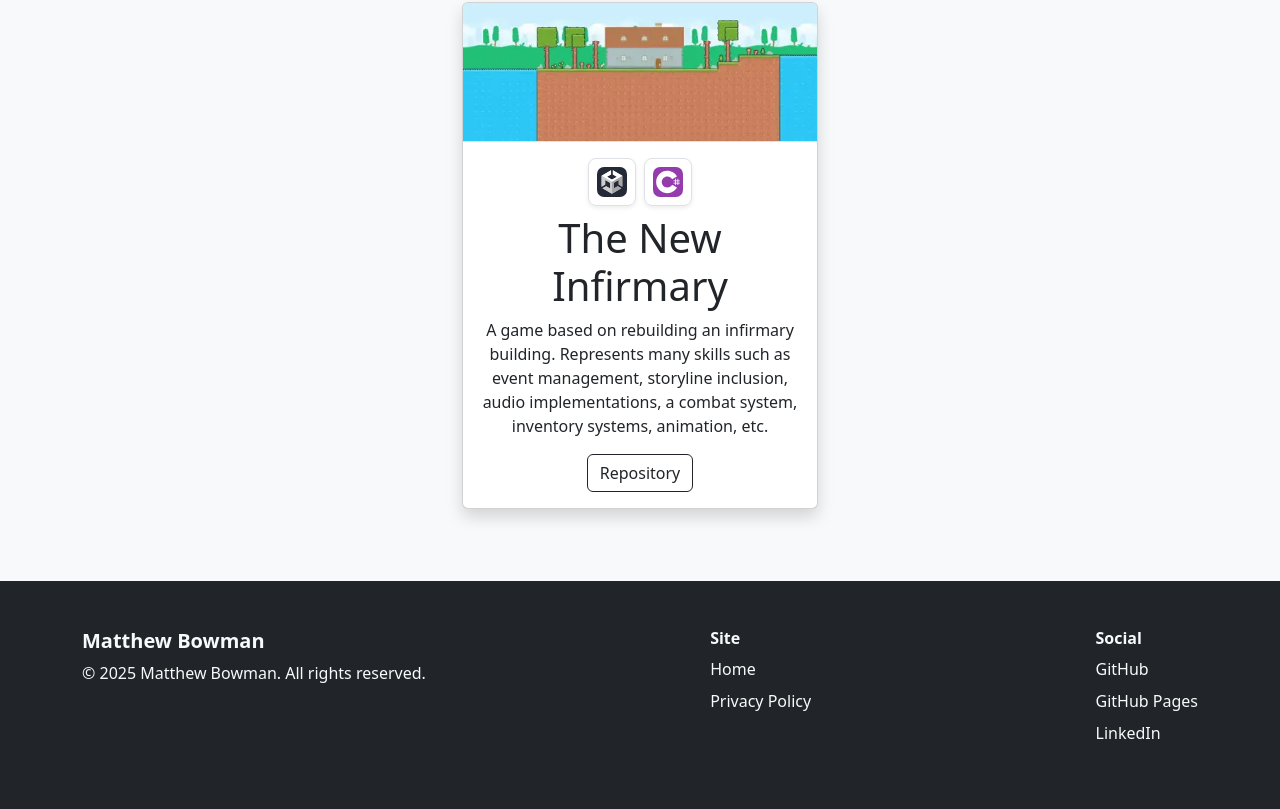
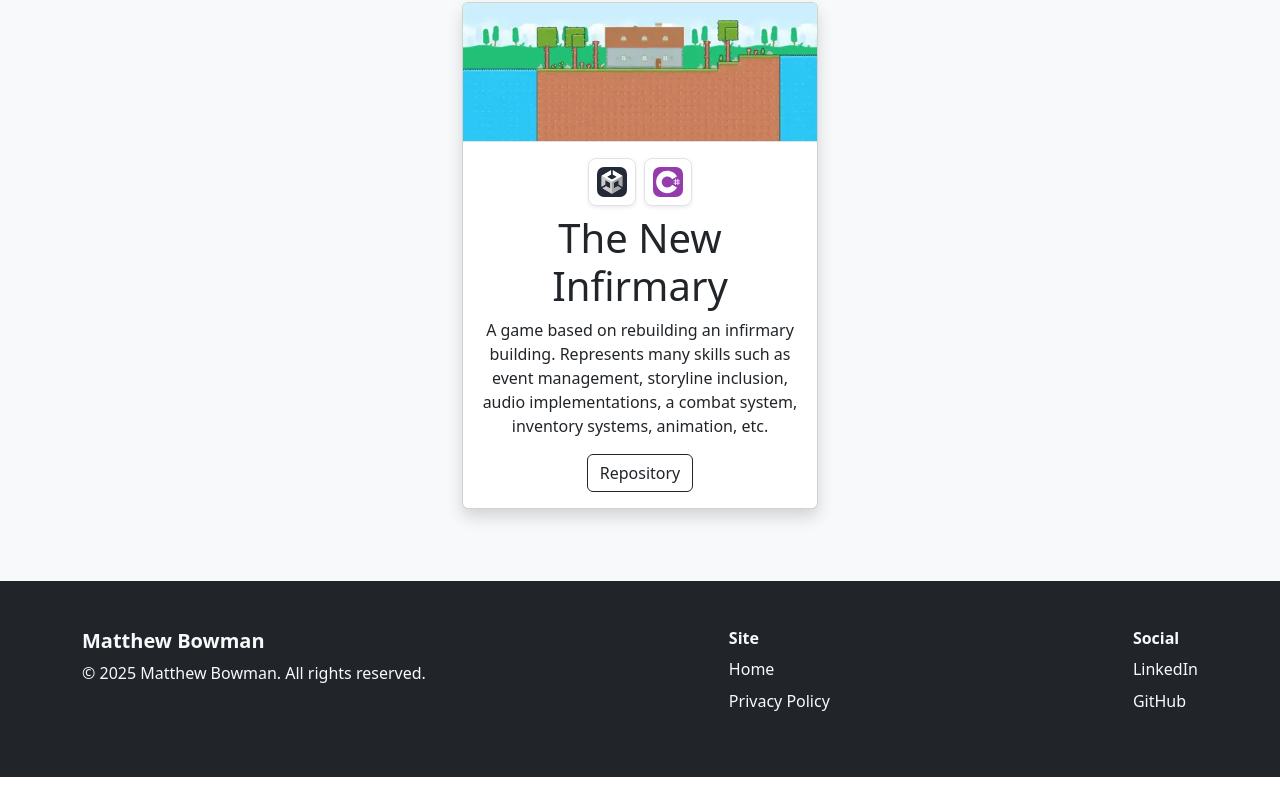
Before and after one commit to Matthew-Bowman/Portfolio-React, a React (Vite) app: page / in a window 1280 px wide. Shown: the part 4282-5091 px from the top of the page. After the commit the page ends 5059 px from the top, so only its background shows below. Built offline with nearby package versions, Linux system fonts and the light colour scheme.

Commit message:
Removed: GitHub Pages URL From FooterLinks

```diff
--- a/src/data/footerLinks.ts
+++ b/src/data/footerLinks.ts
@@ -12,6 +12,9 @@ export const footerCategories: FooterCategory[] = [
   },
   {
     title: 'Social',
-    links: Object.values(EXTERNAL_LINKS),
+    links: [
+      EXTERNAL_LINKS.LinkedIn,
+      EXTERNAL_LINKS.GitHub,
+    ],
   },
 ];
```
